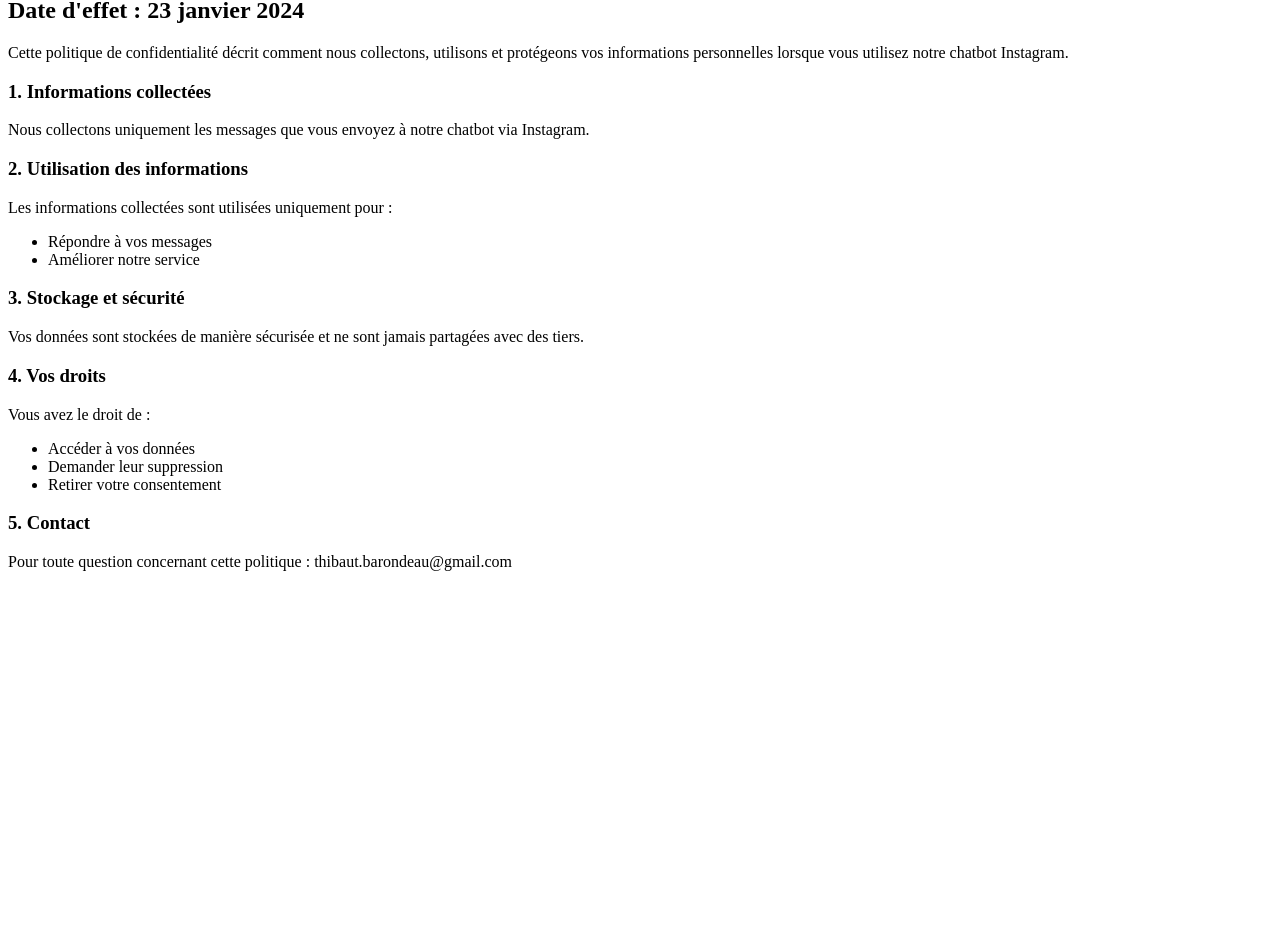
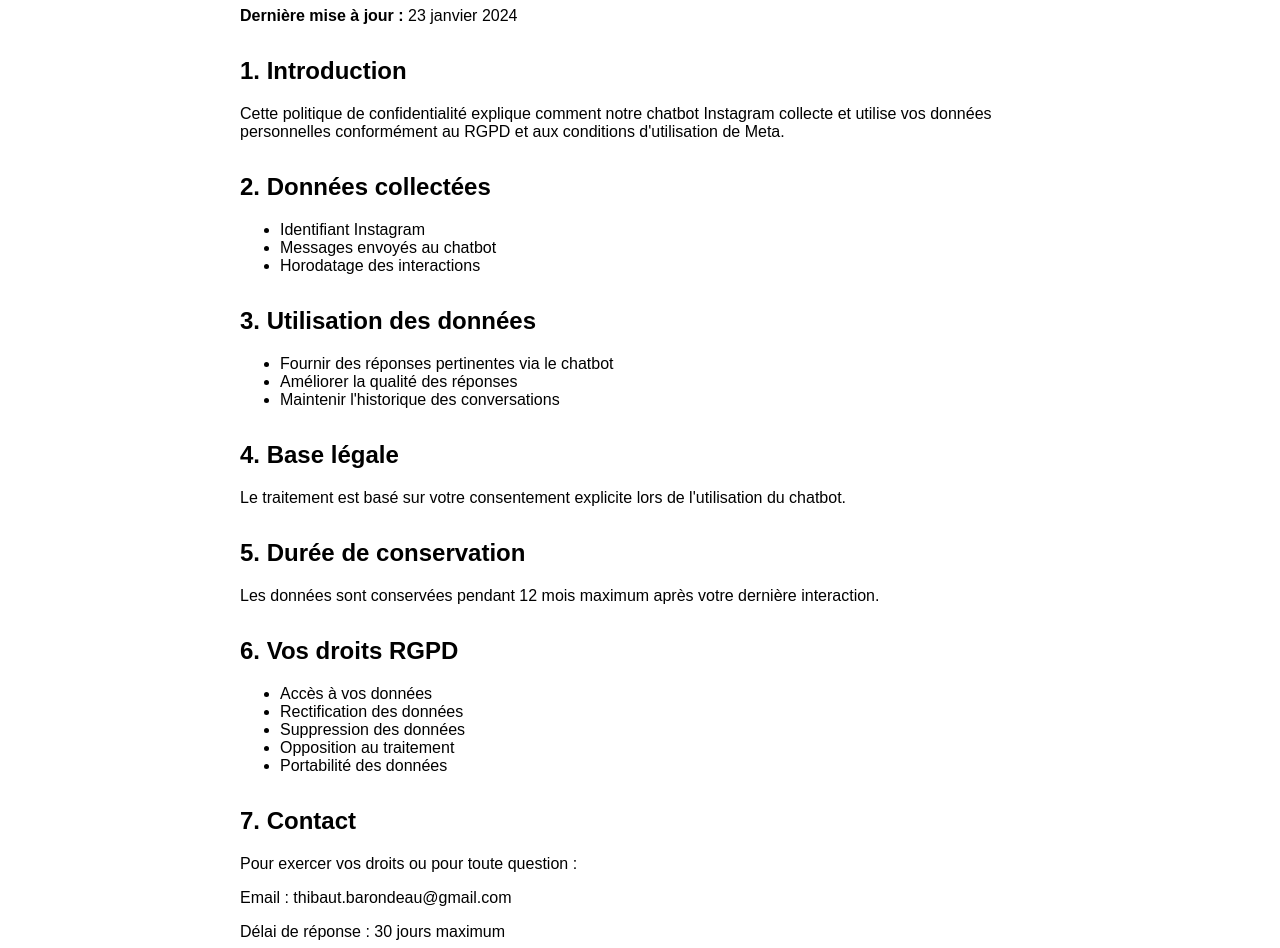
Before and after one commit to Jetfly/privacy-policy, a plain HTML site: page index.html in a window 1280 px wide. Shown: the part 83-1031 px from the top of the page. Before the commit the page ends 800 px from the top, so only its background shows below. Drawn offline with Linux system fonts and the light colour scheme.

Commit message:
Update privacy policy with Meta requirements

```diff
--- a/index.html
+++ b/index.html
@@ -2,37 +2,71 @@
 <html lang="fr">
 <head>
     <meta charset="UTF-8">
-    <title>Politique de confidentialité du Chatbot Instagram</title>
+    <meta name="viewport" content="width=device-width, initial-scale=1.0">
+    <title>Politique de confidentialité - Chatbot Instagram</title>
+    <style>
+        body { max-width: 800px; margin: 2rem auto; padding: 0 1rem; font-family: Arial, sans-serif; }
+        section { margin: 2rem 0; }
+    </style>
 </head>
 <body>
     <h1>Politique de confidentialité</h1>
+    <p><strong>Dernière mise à jour :</strong> 23 janvier 2024</p>
 
-    <h2>Date d'effet : 23 janvier 2024</h2>
+    <section>
+        <h2>1. Introduction</h2>
+        <p>Cette politique de confidentialité explique comment notre chatbot Instagram collecte et utilise vos données personnelles conformément au RGPD et aux conditions d'utilisation de Meta.</p>
+    </section>
 
-    <p>Cette politique de confidentialité décrit comment nous collectons, utilisons et protégeons vos informations personnelles lorsque vous utilisez notre chatbot Instagram.</p>
+    <section>
+        <h2>2. Données collectées</h2>
+        <ul>
+            <li>Identifiant Instagram</li>
+            <li>Messages envoyés au chatbot</li>
+            <li>Horodatage des interactions</li>
+        </ul>
+    </section>
 
-    <h3>1. Informations collectées</h3>
-    <p>Nous collectons uniquement les messages que vous envoyez à notre chatbot via Instagram.</p>
+    <section>
+        <h2>3. Utilisation des données</h2>
+        <ul>
+            <li>Fournir des réponses pertinentes via le chatbot</li>
+            <li>Améliorer la qualité des réponses</li>
+            <li>Maintenir l'historique des conversations</li>
+        </ul>
+    </section>
 
-    <h3>2. Utilisation des informations</h3>
-    <p>Les informations collectées sont utilisées uniquement pour :</p>
-    <ul>
-        <li>Répondre à vos messages</li>
-        <li>Améliorer notre service</li>
-    </ul>
+    <section>
+        <h2>4. Base légale</h2>
+        <p>Le traitement est basé sur votre consentement explicite lors de l'utilisation du chatbot.</p>
+    </section>
 
-    <h3>3. Stockage et sécurité</h3>
-    <p>Vos données sont stockées de manière sécurisée et ne sont jamais partagées avec des tiers.</p>
+    <section>
+        <h2>5. Durée de conservation</h2>
+        <p>Les données sont conservées pendant 12 mois maximum après votre dernière interaction.</p>
+    </section>
 
-    <h3>4. Vos droits</h3>
-    <p>Vous avez le droit de :</p>
-    <ul>
-        <li>Accéder à vos données</li>
-        <li>Demander leur suppression</li>
-        <li>Retirer votre consentement</li>
-    </ul>
+    <section>
+        <h2>6. Vos droits RGPD</h2>
+        <ul>
+            <li>Accès à vos données</li>
+            <li>Rectification des données</li>
+            <li>Suppression des données</li>
+            <li>Opposition au traitement</li>
+            <li>Portabilité des données</li>
+        </ul>
+    </section>
 
-    <h3>5. Contact</h3>
-    <p>Pour toute question concernant cette politique : thibaut.barondeau@gmail.com</p>
+    <section>
+        <h2>7. Contact</h2>
+        <p>Pour exercer vos droits ou pour toute question :</p>
+        <p>Email : thibaut.barondeau@gmail.com</p>
+        <p>Délai de réponse : 30 jours maximum</p>
+    </section>
+
+    <section>
+        <h2>8. Modifications</h2>
+        <p>Nous nous réservons le droit de modifier cette politique en publiant une nouvelle version sur cette page.</p>
+    </section>
 </body>
 </html>
```
